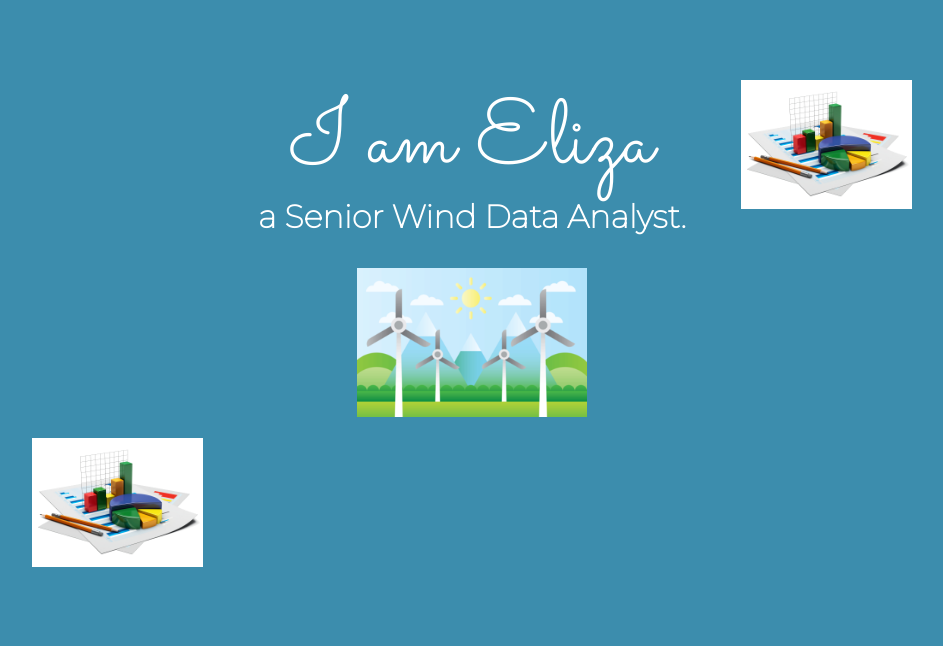
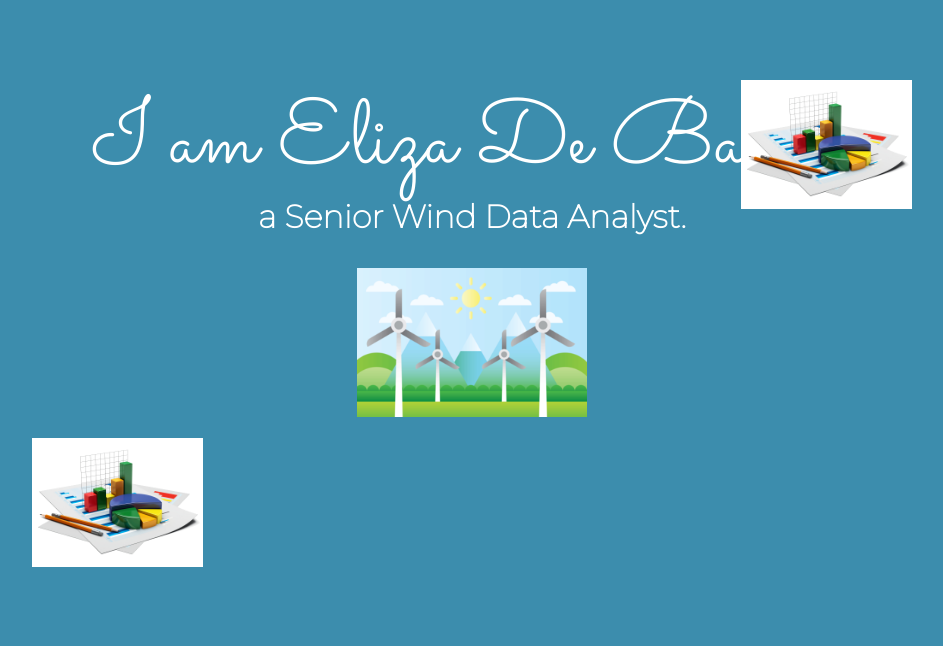
Before and after one commit to ElizaDeBarros/eliza-webpage, a Flask app: page / in a window 1280 px wide. Shown: the part 56-702 px from the top of the page, without its empty margins (168-1111 px from the left). Run offline with Flask 2, Linux system fonts and the light colour scheme; data comes from the database, SQL or seed files in the repository; some libraries are stand-ins or nearby versions.

Commit message:
Change to full name

```diff
--- a/templates/index.html
+++ b/templates/index.html
@@ -38,7 +38,7 @@
 
       <div class="top-container">
         <img class="data_analysis_top" src="static/images/data-analysis2.png" alt="data_analysis-img">
-          <h1>I am Eliza</h1>
+          <h1>I am Eliza De Barros</h1>
           <h2 style="color: white; font-weight:bold;">a Senior Wind Data Analyst.</h2>
           <img class="data_analysis_bottom" src="static/images/data-analysis2.png" alt="data_analysis-img">
           <br>
```
